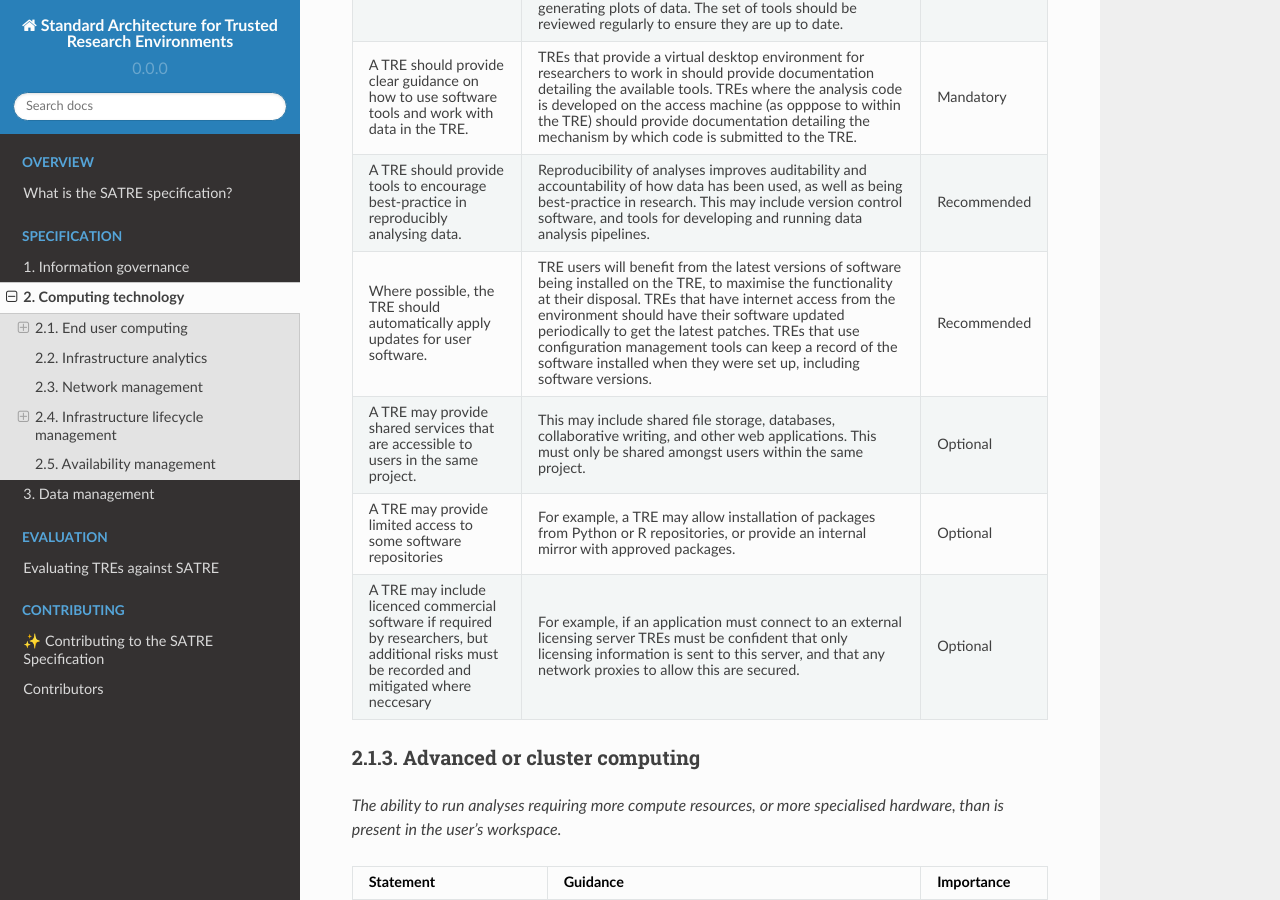
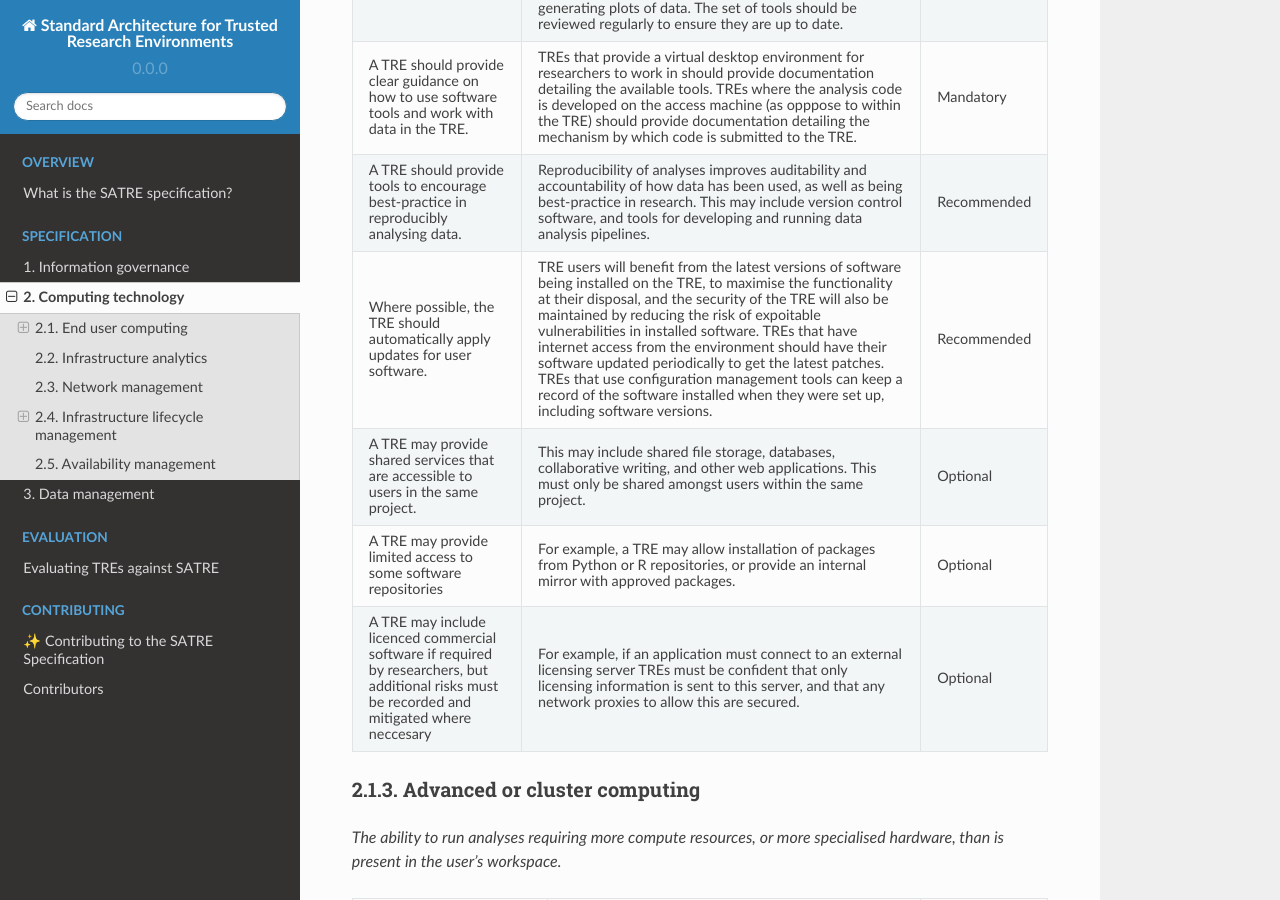
Before and after one commit to sa-tre/satre-specification, a Sphinx documentation site: the page built from docs/source/pillars/computing_technology.md, in a window 1280 px wide and 900 px high, scrolled down 1679 px. Built offline with Sphinx 7.4.7 and the Read the Docs theme 2.0.0, drawn with Linux system fonts in a browser that asks for light colours.

Commit message:
security considerations of installed software

```diff
--- a/docs/source/pillars/computing_technology.md
+++ b/docs/source/pillars/computing_technology.md
@@ -71,7 +71,7 @@ _The tools used by researchers inside a TRE, such as programming languages, IDEs
     This may include version control software, and tools for developing and running data analysis pipelines.
   - Recommended
 * - Where possible, the TRE should automatically apply updates for user software.
-  - TRE users will benefit from the latest versions of software being installed on the TRE, to maximise the functionality at their disposal.
+  - TRE users will benefit from the latest versions of software being installed on the TRE, to maximise the functionality at their disposal, and the security of the TRE will also be maintained by reducing the risk of expoitable vulnerabilities in installed software.
     TREs that have internet access from the environment should have their software updated periodically to get the latest patches.
     TREs that use configuration management tools can keep a record of the software installed when they were set up, including software versions.
   - Recommended
```
